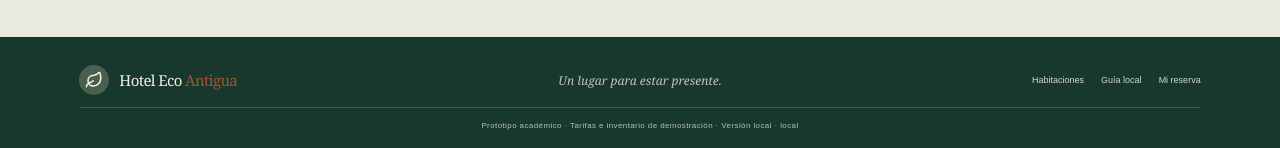
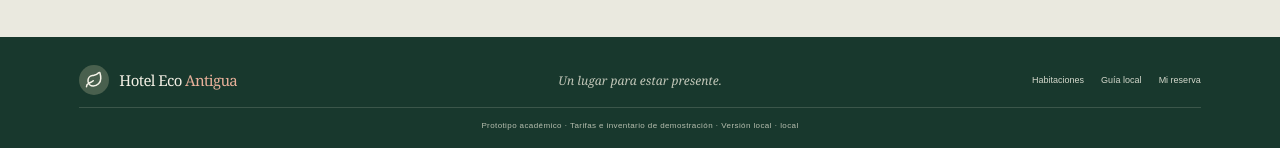
Before and after one commit to dreyesh3-cell/hotel-eco-antigua, a React (Vite) app in the folder frontend/: page / in a window 1280 px wide. Shown: the part 2732-2880 px from the top of the page. Built offline with nearby package versions, Linux system fonts and the light colour scheme.

Commit message:
Fix footer brand contrast

```diff
--- a/frontend/src/styles.css
+++ b/frontend/src/styles.css
@@ -154,6 +154,7 @@ button,a,input,select { -webkit-tap-highlight-color:transparent; }
 .cancel-link { display:flex; align-items:center; gap:5px; margin-top:10px; padding:0 0 4px; border:0; border-bottom:1px solid #d5b1a0; background:transparent; color:#984c3e; font-size:10px; cursor:pointer; }
 .site-footer { display:grid; grid-template-columns:1fr auto 1fr; align-items:center; gap:12px; padding:28px clamp(24px,6.2vw,96px) 21px; background:var(--deep); color:#f2efe4; }
 .footer-brand { font-size:15px; }
+.site-footer .brand b { color:#e8b09a; }
 .footer-brand .brand-mark { width:30px; height:30px; background:#49604e; }
 .site-footer>p { margin:0; color:#c2c7b9; font:italic 12px Georgia,serif; }
 .footer-links { display:flex; justify-content:flex-end; gap:17px; font-size:9px; color:#d4d8cc; }
```
